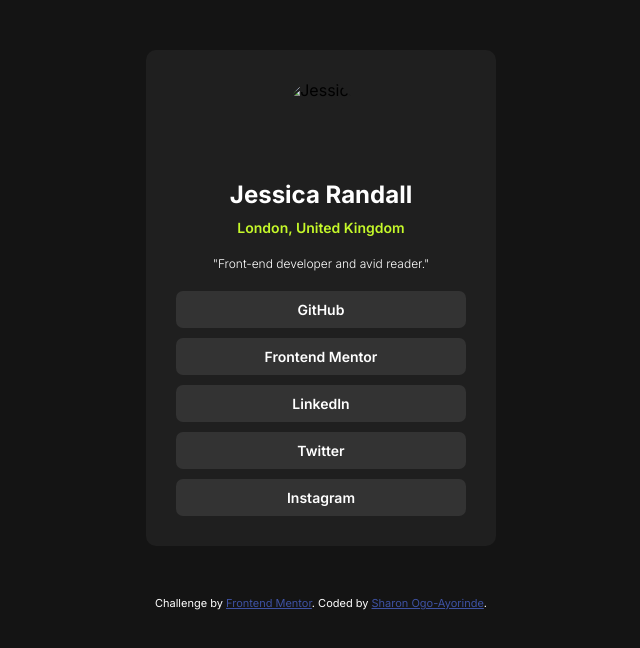
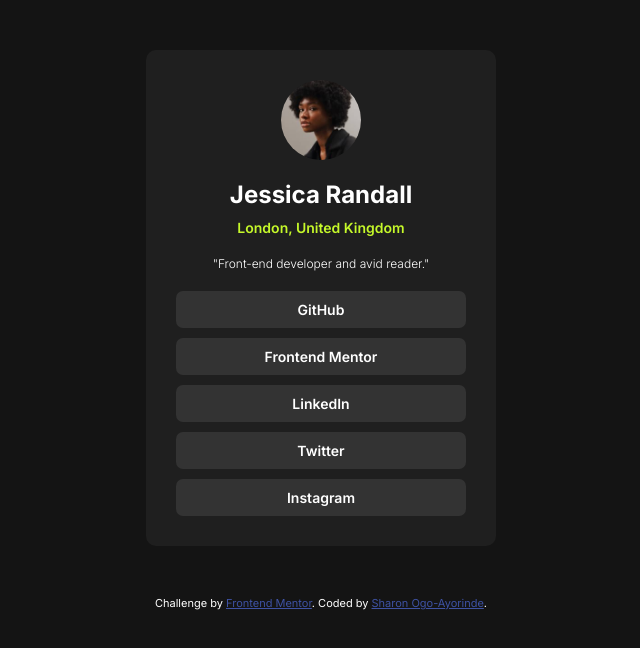
Before and after one commit to Olakeys19/social-links-profile-main, a plain HTML site: page index.html in a window 1280 px wide. Shown: the whole page, without its empty margins (319-959 px from the left). Drawn offline with Linux system fonts and the light colour scheme; the site is published under a folder, as on GitHub Pages, so addresses that start at the root find nothing; a script that the page names is missing.

Commit message:
Update index.html

```diff
--- a/index.html
+++ b/index.html
@@ -33,7 +33,7 @@
       <div class="author">
         <div class="profile-pic">
           <div class="image-container">
-            <img src="/assets/images/avatar-jessica.jpeg" alt="Jessica" class="author-image" />
+            <img src="./assets/images/avatar-jessica.jpeg" alt="Jessica" class="author-image" />
           </div>
         </div>
 
```
